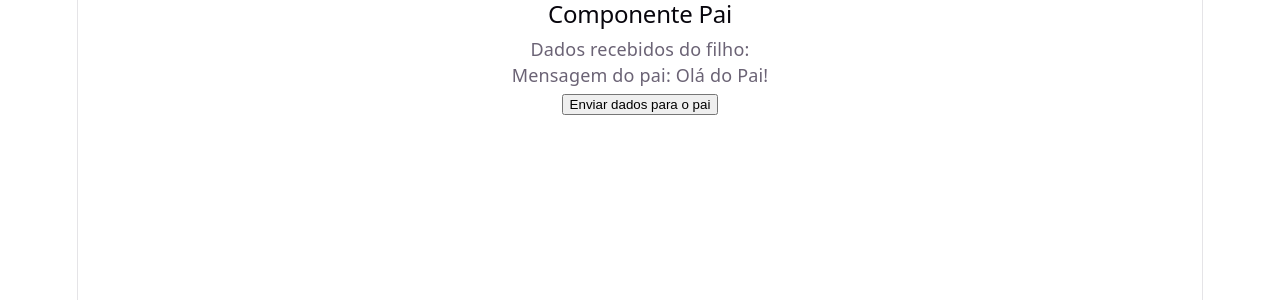
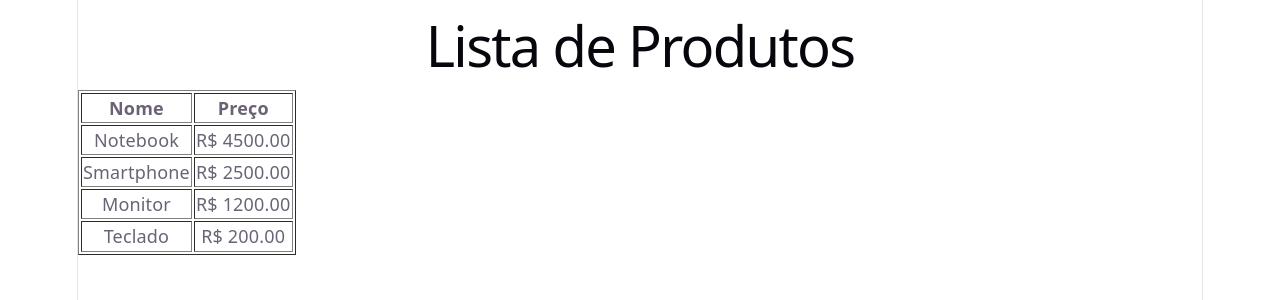
Before and after one commit to gimenes7/Projeto-react-step-arthur, a React (Vite) app in the folder meu-react/: page / in a window 1280 px wide. Shown: the top 300 px of the page. Built offline with nearby package versions, Linux system fonts and the light colour scheme.

Commit message:
aula 4 react iteracao sobre arrays com map

```diff
--- a/meu-react/src/App.jsx
+++ b/meu-react/src/App.jsx
@@ -1,10 +1,10 @@
 import React from "react";
-import Pai from "./components/aula3/ex02";
+import ListaDeProdutos from "./components/aula4/ListaDeProdutos";
 
 function App() {
   return (
     <div>
-      <Pai />
+      <ListaDeProdutos />
     </div>
   );
 }
--- /dev/null
+++ b/meu-react/src/components/aula4/ListaDeProdutos.jsx
@@ -0,0 +1,32 @@
+const ListaDeProdutos = () => {
+  const produtos = [
+    { id: 1, nome: "Notebook", preco: 4500 },
+    { id: 2, nome: "Smartphone", preco: 2500 },
+    { id: 3, nome: "Monitor", preco: 1200 },
+    { id: 4, nome: "Teclado", preco: 200 },
+  ];
+
+  return (
+    <div>
+      <h1>Lista de Produtos</h1>
+      <table border="1">
+        <thead>
+          <tr>
+            <th>Nome</th>
+            <th>Preço</th>
+          </tr>
+        </thead>
+        <tbody>
+          {produtos.map((produto) => (
+            <tr key={produto.id}>
+              <td>{produto.nome}</td>
+              <td>R$ {produto.preco.toFixed(2)}</td>
+            </tr>
+          ))}
+        </tbody>
+      </table>
+    </div>
+  );
+};
+
+export default ListaDeProdutos;
```
